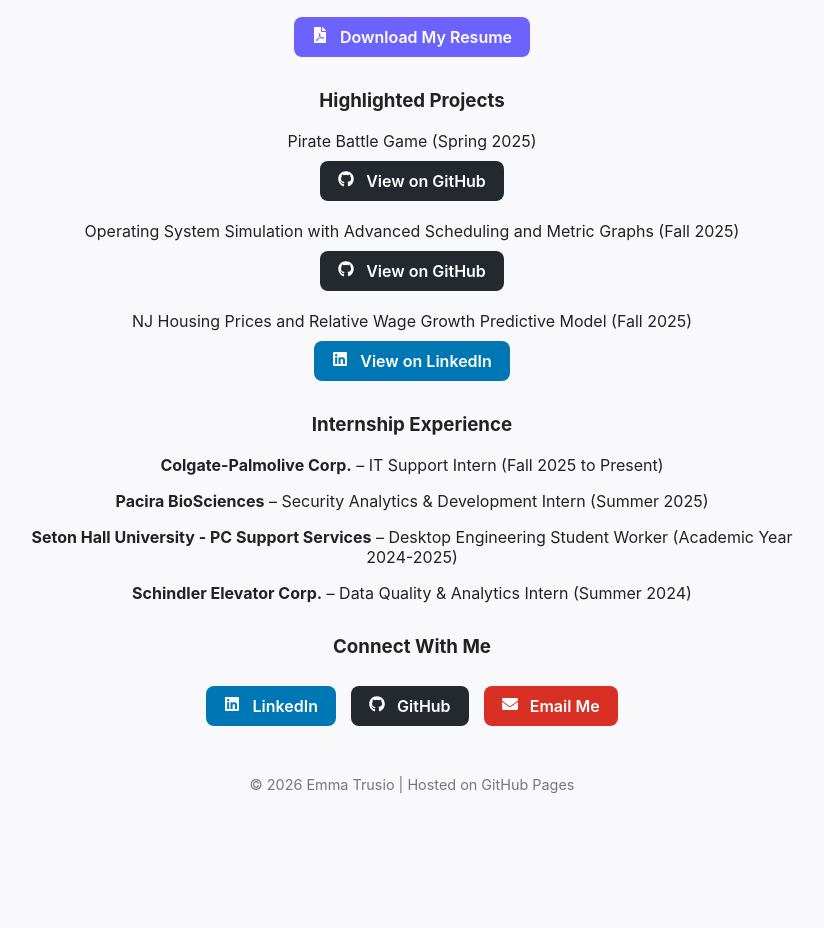
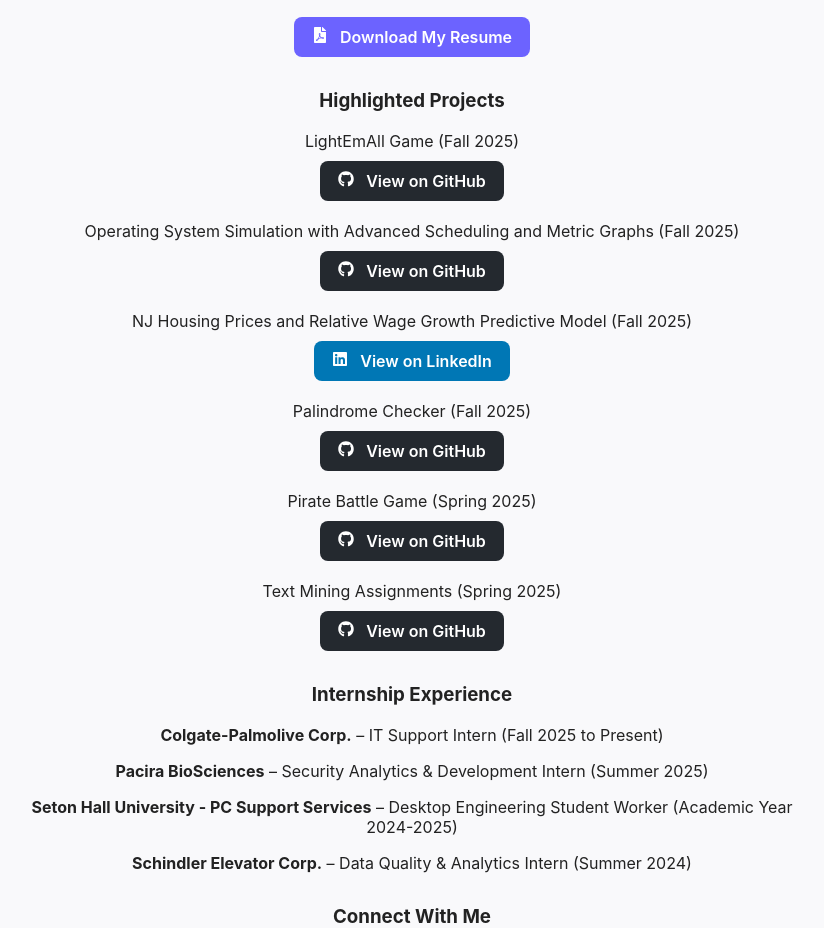
Before and after one commit to eetrusio14/my-portfolio, a React (Create React App) app: page / in a window 1280 px wide. Shown: the part 1000-1928 px from the top of the page, without its empty margins (228-1052 px from the left). Before the commit the page ends 1868 px from the top, so only its background shows below. Built offline with nearby package versions, Linux system fonts and the light colour scheme.

Commit message:
Added newly published repository projects to site

```diff
--- a/src/App.js
+++ b/src/App.js
@@ -70,10 +70,11 @@
       <section>
         <h3>Highlighted Projects</h3>
         <ul className="projects-list">
+
           <li>
-            <div>Pirate Battle Game (Spring 2025)</div>
+            <div>LightEmAll Game (Fall 2025)</div>
             <a
-              href="https://github.com/eetrusio14/pirate-game"
+              href="https://github.com/eetrusio14/light-em-all"
               target="_blank"
               rel="noopener noreferrer"
               className="button github"
@@ -105,6 +106,43 @@
               <FaLinkedin /> &nbsp; View on LinkedIn
             </a>
           </li>
+
+          <li>
+            <div>Palindrome Checker (Fall 2025)</div>
+            <a
+              href="https://github.com/eetrusio14/palindrome-verifier-sasm"
+              target="_blank"
+              rel="noopener noreferrer"
+              className="button github"
+            >
+              <FaGithub /> &nbsp; View on GitHub
+            </a>
+          </li>
+
+          <li>
+            <div>Pirate Battle Game (Spring 2025)</div>
+            <a
+              href="https://github.com/eetrusio14/pirate-game"
+              target="_blank"
+              rel="noopener noreferrer"
+              className="button github"
+            >
+              <FaGithub /> &nbsp; View on GitHub
+            </a>
+          </li>
+
+          <li>
+            <div>Text Mining Assignments (Spring 2025)</div>
+            <a
+              href="https://github.com/eetrusio14/r-assignments"
+              target="_blank"
+              rel="noopener noreferrer"
+              className="button github"
+            >
+              <FaGithub /> &nbsp; View on GitHub
+            </a>
+          </li>
+
         </ul>
       </section>
 
```
